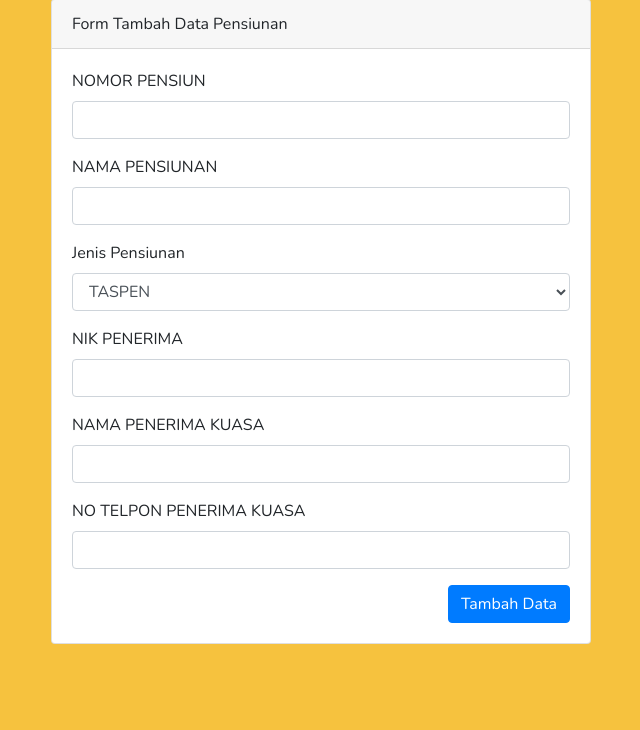
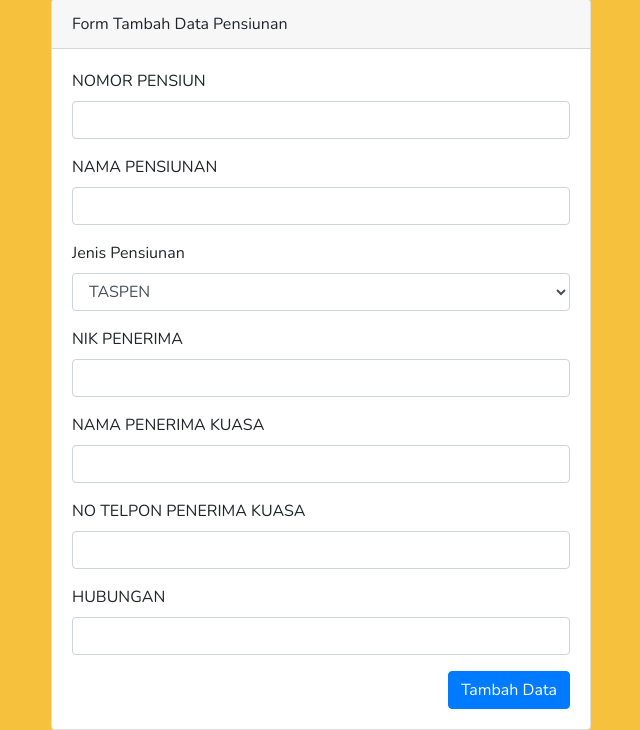
Before and after one commit to Fadlyfk14/ci-app, a CodeIgniter app: page /ci-app/pensiunan/tambah in a window 1280 px wide. Shown: the part 137-867 px from the top of the page, without its empty margins (361-1001 px from the left). Before the commit the page ends 781 px from the top, so only its background shows below. Run offline with CodeIgniter, Linux system fonts and the light colour scheme.

Commit message:
tambah hubungan

```diff
--- a/application/controllers/Pensiunan.php
+++ b/application/controllers/Pensiunan.php
@@ -31,6 +31,7 @@ class Pensiunan extends CI_Controller
         $this->form_validation->set_rules('nik_penerima', 'NikPenerima', 'required|numeric');
         $this->form_validation->set_rules('nama_penerima', 'NamaPenerima', 'required');
         $this->form_validation->set_rules('notelp_penerima', 'Notelp', 'required|numeric');
+        $this->form_validation->set_rules('hub_penerima', 'Hubungan', 'required');
 
         if ($this->form_validation->run() == false) {
             $this->load->view('templates/header', $data);
@@ -71,6 +72,7 @@ class Pensiunan extends CI_Controller
         $this->form_validation->set_rules('nik_penerima', 'NikPenerima', 'required|numeric');
         $this->form_validation->set_rules('nama_penerima', 'NamaPenerima', 'required');
         $this->form_validation->set_rules('notelp_penerima', 'Notelp', 'required|numeric');
+        $this->form_validation->set_rules('hub_penerima', 'Hubungan', 'required');
 
         if ($this->form_validation->run() == false) {
             $this->load->view('templates/header', $data);
--- a/application/models/Pensiunan_model.php
+++ b/application/models/Pensiunan_model.php
@@ -15,7 +15,8 @@ class Pensiunan_model extends CI_model
             "jenis_pensiun" => $this->input->post('jenis_pensiun', true),
             "nik_penerima" => $this->input->post('nik_penerima', true),
             "nama_penerima" => $this->input->post('nama_penerima', true),
-            "notelp_penerima" => $this->input->post('notelp_penerima', true)
+            "notelp_penerima" => $this->input->post('notelp_penerima', true),
+            "hub_penerima" => $this->input->post('hub_penerima', true)
         ];
 
         $this->db->insert('pensiunan', $data);
@@ -40,7 +41,8 @@ class Pensiunan_model extends CI_model
             "jenis_pensiun" => $this->input->post('jenis_pensiun', true),
             "nik_penerima" => $this->input->post('nik_penerima', true),
             "nama_penerima" => $this->input->post('nama_penerima', true),
-            "notelp_penerima" => $this->input->post('notelp_penerima', true)
+            "notelp_penerima" => $this->input->post('notelp_penerima', true),
+            "hub_penerima" => $this->input->post('hub_penerima', true)
         ];
         $this->db->where('id', $id);
         $this->db->update('pensiunan', $data);
--- a/application/views/pensiunan/detail.php
+++ b/application/views/pensiunan/detail.php
@@ -43,6 +43,12 @@
                                 <input type="text" class="form-control" id="notelp_penerima" name="notelp_penerima" value="<?= $pensiunan['notelp_penerima']; ?>" readonly>
                             </div>
                         </div>
+                        <div class="form-group row">
+                            <label for="hub_penerima" class="col-sm-4 col-form-label">Hubungan</label>
+                            <div class="col-sm-7">
+                                <input type="text" class="form-control" id="hub_penerima" name="hub_penerima" value="<?= $pensiunan['hub_penerima']; ?>" readonly>
+                            </div>
+                        </div>
                     </div>
                     <div class="card-footer">
                         <a href="<?= base_url(); ?>pensiunan" class="btn btn-primary">Kembali</a>
--- a/application/views/pensiunan/tambah.php
+++ b/application/views/pensiunan/tambah.php
@@ -41,6 +41,11 @@
                                 <input type="number" name="notelp_penerima" class="form-control" id="notelp_penerima">
                                 <small class="form-text text-danger"><?= form_error('notelp_penerima'); ?></small>
                             </div>
+                            <div class="form-group">
+                                <label for="hub_penerima">HUBUNGAN</label>
+                                <input type="text" name="hub_penerima" class="form-control" id="hub_penerima">
+                                <small class="form-text text-danger"><?= form_error('hub_penerima'); ?></small>
+                            </div>
 
                             <button type="submit" name="tambah" class="btn btn-primary float-right">Tambah Data</button>
                         </form>
--- a/application/views/pensiunan/ubah.php
+++ b/application/views/pensiunan/ubah.php
@@ -47,6 +47,11 @@
                                 <input type="text" name="notelp_penerima" class="form-control" id="notelp_penerima" value="<?= $pensiunan['notelp_penerima']; ?>">
                                 <small class="form-text text-danger"><?= form_error('notelp_penerima'); ?></small>
                             </div>
+                            <div class="form-group">
+                                <label for="hub_penerima">Hubungan</label>
+                                <input type="text" name="hub_penerima" class="form-control" id="hub_penerima" value="<?= $pensiunan['hub_penerima']; ?>">
+                                <small class="form-text text-danger"><?= form_error('hub_penerima'); ?></small>
+                            </div>
 
                             <button type="submit" name="ubah" class="btn btn-primary float-right">Ubah Data</button>
                         </form>
```
